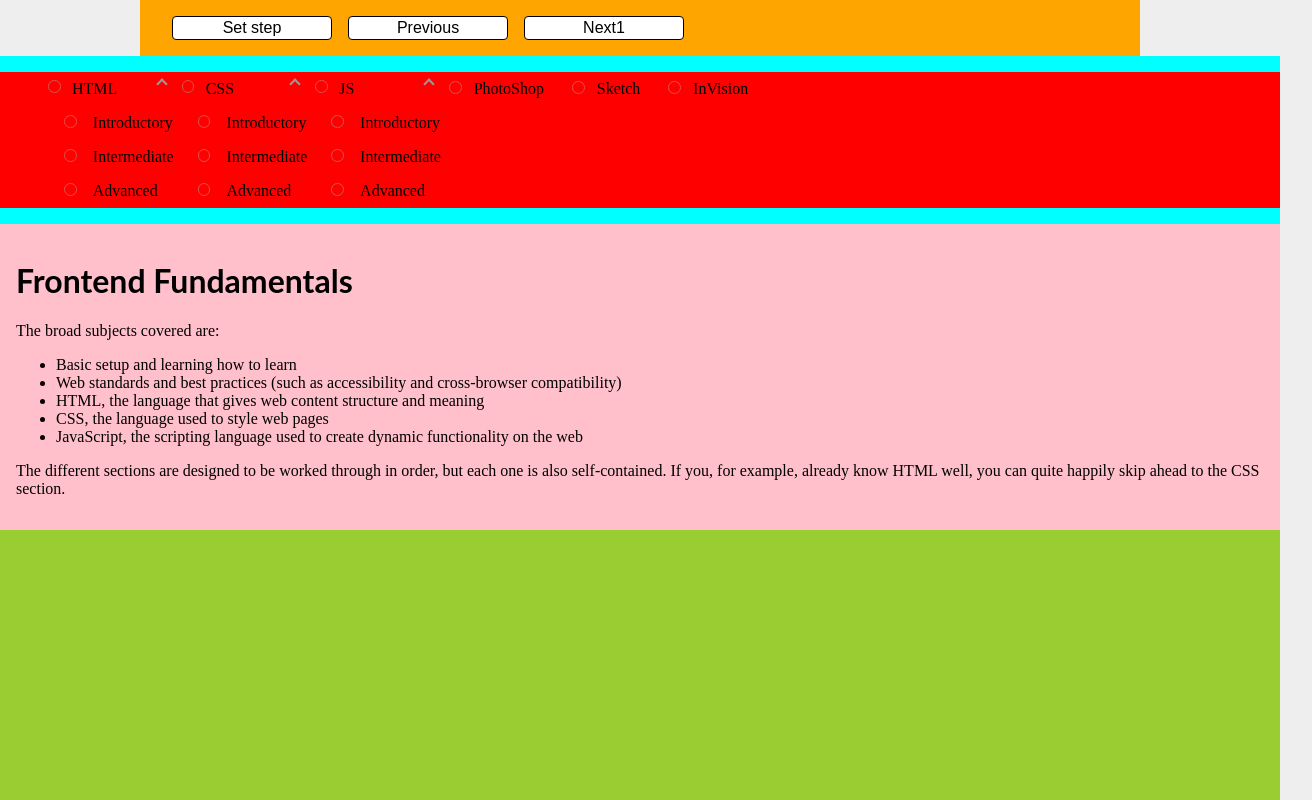
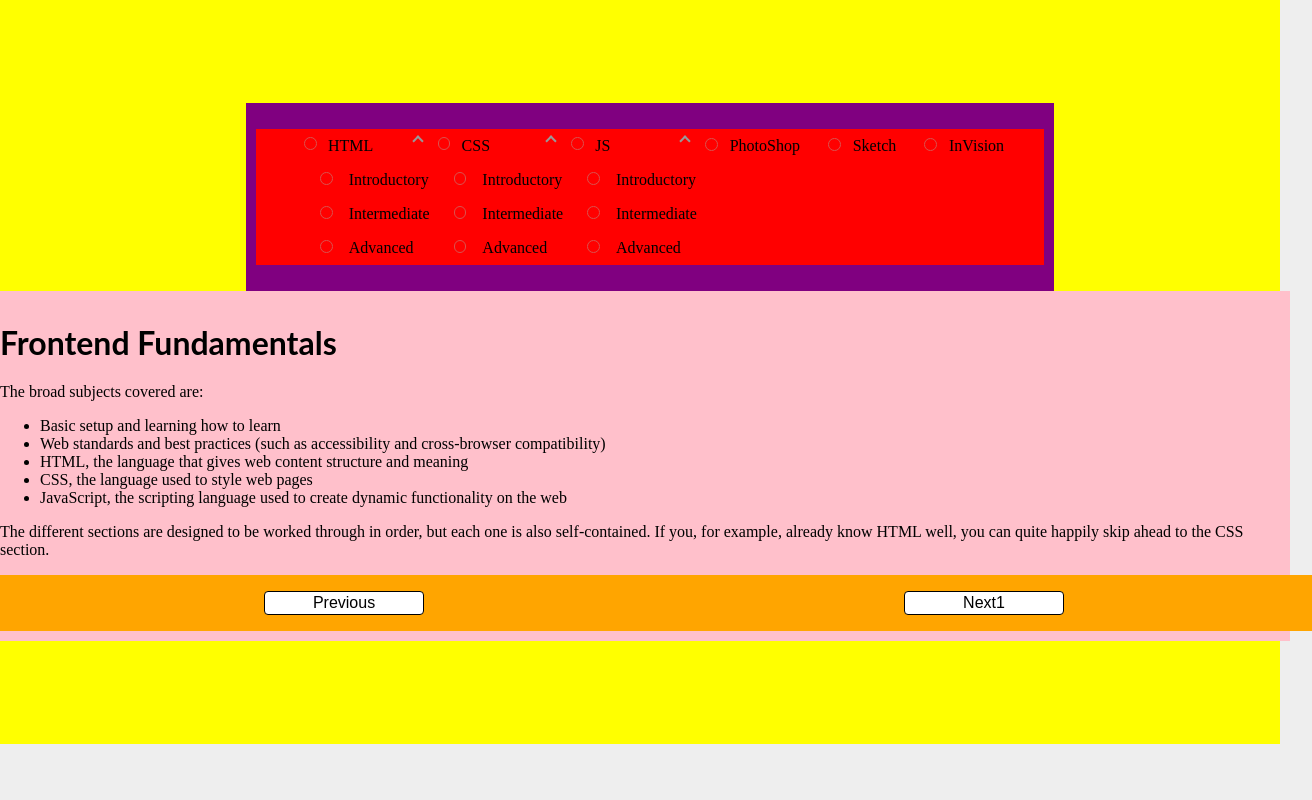
Before and after one commit to oscarmauriciogiraldo/nested-step-progress-bar-8nnyh4, an Angular app: page /start in a window 1280 px wide. Shown: the whole page, 1312 px wide, since content can reach past the window. Built offline with nearby package versions, Linux system fonts and the light colour scheme.

Commit message:
4 files modified

```diff
--- a/src/app/app.component.html
+++ b/src/app/app.component.html
@@ -1,23 +1,23 @@
-<div class="toolbar">
-  <!-- <input
-    type="text"
-    required
-    [(ngModel)]="currentId"
-    (keyup.enter)="setCurrent()"
-  /> -->
-  <button (click)="setCurrent()">Set step</button>
-  <button (click)="previous()">Previous</button>
-  <button (click)="next()">Next1</button>
-</div>
-<div class="wrapper">
+<div class="body-nested-step">
   <!-- Componente barra de progreso -->
   <app-step-progress-bar
     [steps]="steps"
     [current]="current"
-    style="background: aqua"
   ></app-step-progress-bar>
-  <!-- margin-left:1rem; -->
+  <!-- style="background: aqua" margin-left:1rem; -->
   <div class="content-view">
     <router-outlet></router-outlet>
+
+    <div class="toolbar">
+      <!-- <input
+        type="text"
+        required
+        [(ngModel)]="currentId"
+        (keyup.enter)="setCurrent()"
+      /> -->
+      <!-- <button (click)="setCurrent()">Set step</button> -->
+      <button (click)="previous()">Previous</button>
+      <button (click)="next()">Next1</button>
+    </div>
   </div>
 </div>
--- a/src/app/app.component.scss
+++ b/src/app/app.component.scss
@@ -1,35 +1,33 @@
-.toolbar,
+/* .toolbar,
 .wrapper {
   width: 1000px;
   margin: 0 auto;
   background-color: #fff;
   box-sizing: border-box;
-}
+} */
 
-.toolbar {
-  padding: 1rem;
-  background: orange;
-}
-
-.wrapper {
+.body-nested-step {
   display: flex;
   width: 100%;
   flex-direction: column;
-  /* justify-content: center;
-  align-items: center; */
+  justify-content: center;
+  align-items: center;
   height: calc(100% - 3.5rem);
-  background: yellowgreen;
-}
-
+  background: yellow;
   .content-view {
+    display: flex;
+    width: 100%;
+    flex-direction: column;
+    justify-content: center;
+    padding: 10px;
+    background: pink;
+    .toolbar {
+      display: flex;
+      width: 100%;
+      justify-content: space-around;
+      align-items: center;
       padding: 1rem;
-  background: pink;
-}
-
-input {
-  font-size: 1rem;
-}
-
+      background: orange;
       button {
         font-size: 1rem;
         padding: 0.125rem 0;
@@ -48,7 +46,16 @@ button:hover {
         color: #fff;
         cursor: pointer;
       }
+    }
+  }
+}
+
+/* input {
+  font-size: 1rem;
+}
+
+
 
 .wrapper {
   display: flex;
-}
+} */
--- a/src/app/step-progress-bar/step-progress-bar.component.html
+++ b/src/app/step-progress-bar/step-progress-bar.component.html
@@ -1,3 +1,5 @@
+<div class="container-progress-bar">
+
 	<ul *ngIf="steps.length" class="wrapper">
 		<li *ngFor="let step of steps" [ngClass]="{'menu': step.children}">
 
@@ -23,3 +25,5 @@
 
 		</li>
 	</ul>
+
+</div>
--- a/src/app/step-progress-bar/step-progress-bar.component.scss
+++ b/src/app/step-progress-bar/step-progress-bar.component.scss
@@ -1,3 +1,10 @@
+.container-progress-bar {
+  display: flex;
+  width: 100%;
+  justify-content: center;
+  align-items: center;
+  padding: 10px;
+  background: purple;
   .wrapper {
     /* box-sizing: border-box;
     width: max-content;
@@ -68,6 +75,7 @@
       }
     }
   }
+}
 
 .pei {
   display: inline-block;
```
Lines whose indentation alone changed are shown as unchanged.
